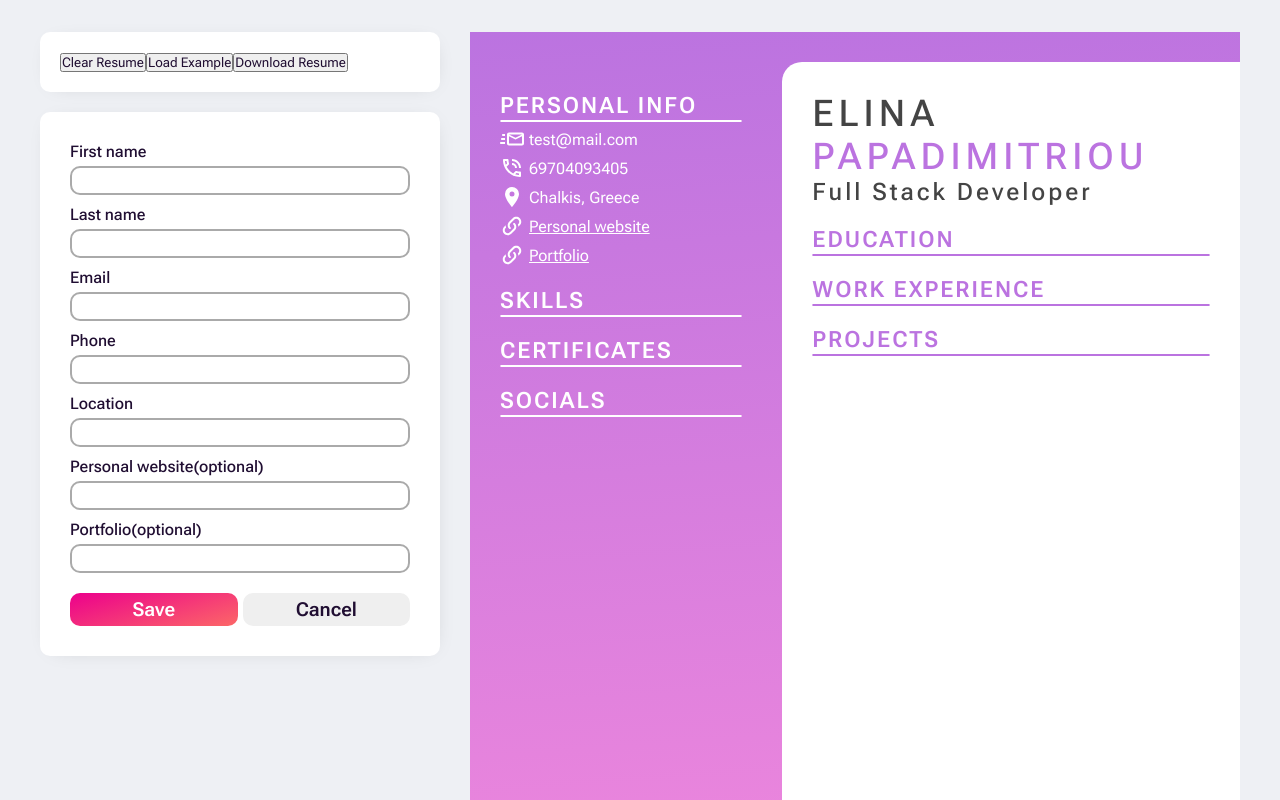
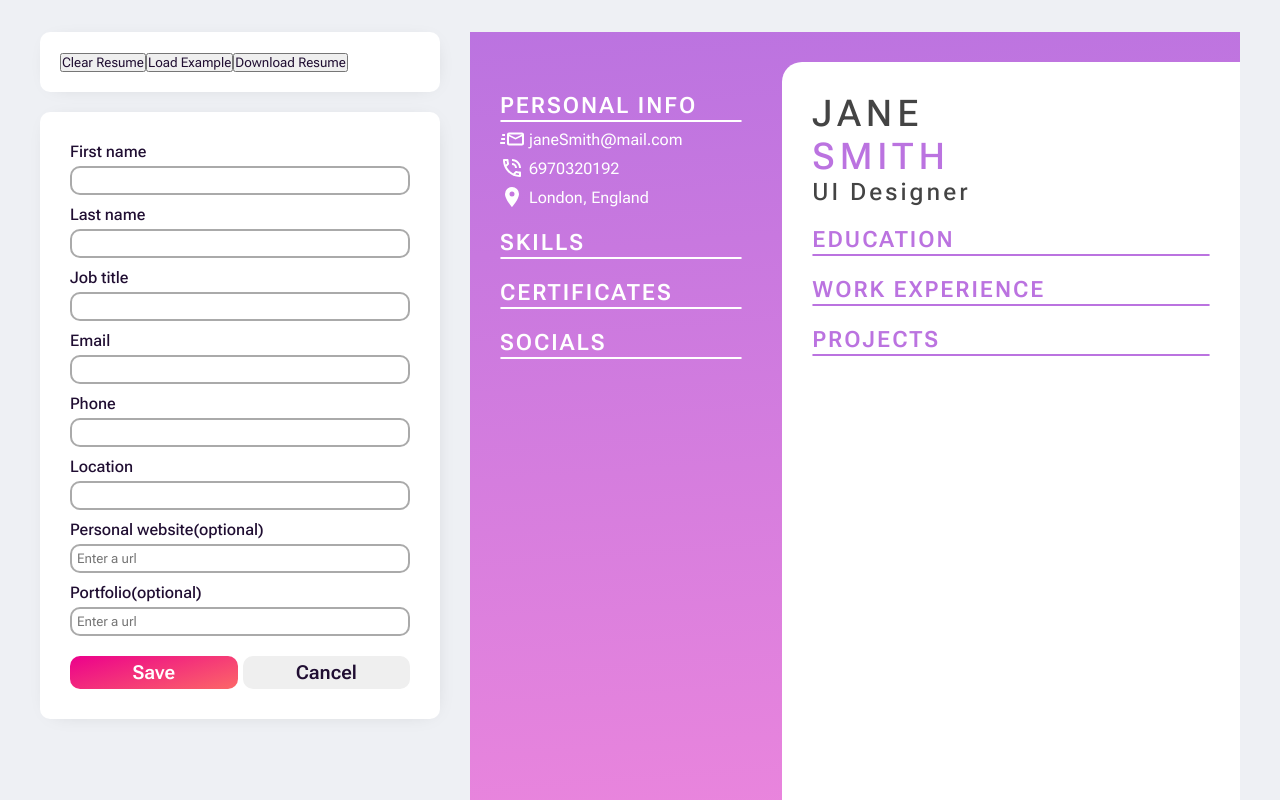
Before and after one commit to elk15/cv-maker, a React (Vite) app: page / in a window 1280 px wide. Both pictures are taken after a click on the button 401 px from the left and 152 px from the top of the page. Shown: the top 800 px of the page. Built offline with nearby package versions, Linux system fonts and the light colour scheme.

Commit message:
Implement the input of personal info and display them on preview

```diff
--- a/src/App.jsx
+++ b/src/App.jsx
@@ -11,11 +11,27 @@ import Socials from './components/Socials';
 import ResumePreview from './components/ResumePreview';
 
 
-
+const initialPerson = {
+  firstName : 'Jane',
+  lastName: 'Smith',
+  role: 'UI Designer',
+  email: 'janeSmith@mail.com',
+  phone: '6970320192',
+  location: 'London, England',
+  website: '',
+  portfolio: '',
+  education : [],
+  work: [],
+  projects: [],
+  skills: [],
+  certificates: [],
+  socials: []
+}
 
 function App() {
   const [expandId, setExpandId] = useState('');
   const [editId, setEditId] = useState('');
+  const [person, setPerson] = useState(initialPerson);
 
   const handleDisplaySections = (id) => {
     return editId === '' || editId === id ? {display: 'block'} : {display : 'none'};
@@ -41,7 +57,9 @@ function App() {
         <PersonalInfo
         editId={editId}
         setEditId={setEditId}
-        handleEditBtn={handleEditBtn}/>
+        handleEditBtn={handleEditBtn}
+        person={person}
+        setPerson={setPerson}/>
       </Section>
       <Section canDisplay={handleDisplaySections('education')}>
         <Education expandId={expandId} handleExpandBtn={handleExpandBtn}/>
@@ -63,7 +81,7 @@ function App() {
       </Section>
      </main>
      <div id="preview-container">
-      <ResumePreview/>
+      <ResumePreview person={person}/>
      </div>
     </div>
   )
--- a/src/components/PersonalInfo.jsx
+++ b/src/components/PersonalInfo.jsx
@@ -1,11 +1,33 @@
 import Icon from '@mdi/react';
 import { mdiSquareEditOutline } from '@mdi/js';
 import '../styles/PersonalInfo.css';
+import { useState } from 'react';
 
+const initialPersonalInfo = {
+  firstName : '',
+  lastName: '',
+  role: '',
+  email: '',
+  phone: '',
+  location: '',
+  website: '',
+  portfolio: '',
+}
 
-export default function PersonalInfo({editId, setEditId, handleEditBtn}) {
+export default function PersonalInfo({editId, setEditId, handleEditBtn, person, setPerson}) {
+    const [personalInfo, setPersonalInfo] = useState(initialPersonalInfo);
+
     const handleCancelBtn = () => {
         setEditId('');
+    }
+
+    const handleSaveBtn = () => {
+        setPerson({...person, ...personalInfo});
+        setEditId('');
+    }
+
+    const handleInputChange = (e) => {
+        setPersonalInfo({...personalInfo, [e.target.id] : e.target.value});
     }
 
     return (
@@ -13,35 +35,39 @@ export default function PersonalInfo({editId, setEditId, handleEditBtn}) {
             {editId === 'personal-info' ?
                 <div className="form">
                 <div>
-                    <label htmlFor="first-name">First name</label>
-                    <input type="text" id='first-name'/>
+                    <label htmlFor="firstName">First name</label>
+                    <input type="text" id='firstName' value={personalInfo.firstName} onChange={handleInputChange}/>
                 </div>
                 <div>
-                    <label htmlFor="last-name">Last name</label>
-                    <input type="text" id='last-name'/>
+                    <label htmlFor="lastName">Last name</label>
+                    <input type="text" id='lastName' value={personalInfo.lastName} onChange={handleInputChange}/>
+                </div>
+                <div>
+                    <label htmlFor="role">Job title</label>
+                    <input type="text" id='role' value={personalInfo.role} onChange={handleInputChange}/>
                 </div>
                 <div>
                     <label htmlFor="email">Email</label>
-                    <input type="email" id='email'/>
+                    <input type="email" id='email' value={personalInfo.email} onChange={handleInputChange}/>
                 </div>
                 <div>
                     <label htmlFor="phone">Phone</label>
-                    <input type="text" id='phone'/>
+                    <input type="text" id='phone' value={personalInfo.phone} onChange={handleInputChange}/>
                 </div>
                 <div>
                     <label htmlFor="location">Location</label>
-                    <input type="text" id='location'/>
+                    <input type="text" id='location' value={personalInfo.location} onChange={handleInputChange}/>
                 </div>
                 <div>
                     <label htmlFor="website">Personal website(optional)</label>
-                    <input type="url" id='website'/>
+                    <input type="url" id='website' value={personalInfo.website} onChange={handleInputChange} placeholder="Enter a url"/>
                 </div>
                 <div>
                     <label htmlFor="portfolio">Portfolio(optional)</label>
-                    <input type="url" id='portfolio'/>
+                    <input type="url" id='portfolio' value={personalInfo.portfolio} onChange={handleInputChange} placeholder="Enter a url"/>
                 </div>
                 <div className='buttons'>
-                    <button className='save-btn'>Save</button>
+                    <button className='save-btn' onClick={handleSaveBtn}>Save</button>
                     <button className='calcel-btn' onClick={handleCancelBtn}>Cancel</button>
                 </div>
             </div>
--- a/src/components/ResumePreview.jsx
+++ b/src/components/ResumePreview.jsx
@@ -5,7 +5,7 @@ import { mdiPhoneInTalkOutline } from '@mdi/js';
 import { mdiMapMarker } from '@mdi/js';
 import { mdiLinkVariant } from '@mdi/js';
 
-function ResumePreview() {
+function ResumePreview({person}) {
     return (
         <>
             <div className="col-1">
@@ -13,11 +13,11 @@ function ResumePreview() {
                     <h3>PERSONAL INFO</h3>
                     <hr/>
                     <div id='preview-personal' className='preview-section'>
-                        <p id='preview-email'><Icon path={mdiEmailFastOutline} size={1} color="white"/> test@mail.com</p>
-                        <p id='preview-phone'><Icon path={mdiPhoneInTalkOutline} size={1} color="white"/> 69704093405</p>
-                        <p id='preview-location'><Icon path={mdiMapMarker} size={1} color="white"/> Chalkis, Greece</p>
-                        <a href="http://" target="_blank"><Icon path={mdiLinkVariant} size={1} color="white"/>Personal website</a>
-                        <a href="http://" target="_blank"><Icon path={mdiLinkVariant} size={1} color="white"/>Portfolio</a>
+                        {person.email !== '' && <p id='preview-email'><Icon path={mdiEmailFastOutline} size={1} color="white"/> {person.email}</p>}
+                        {person.phone !== '' && <p id='preview-phone'><Icon path={mdiPhoneInTalkOutline} size={1} color="white"/> {person.phone}</p>}
+                        {person.location !== '' && <p id='preview-location'><Icon path={mdiMapMarker} size={1} color="white"/> {person.location}</p>}
+                        {person.website !== '' && <a href={person.website} target="_blank"><Icon path={mdiLinkVariant} size={1} color="white"/>Personal website</a>}
+                        {person.portfolio !== '' && <a href={person.portfolio} target="_blank"><Icon path={mdiLinkVariant} size={1} color="white"/>Portfolio</a>}
                     </div>
                 </div>
                 <div>
@@ -35,8 +35,8 @@ function ResumePreview() {
             </div>
             <div className="col-2">
                 <div>
-                    <h1 id='preview-name'>ELINA <span>PAPADIMITRIOU</span></h1>
-                    <h2 id='preview-role'>Full Stack Developer</h2>
+                    <h1 id='preview-name'>{person.firstName.toUpperCase()}<span>{person.lastName.toUpperCase()}</span></h1>
+                    <h2 id='preview-role'>{person.role}</h2>
                 </div>
                 <div>
                     <h3>EDUCATION</h3>
```
